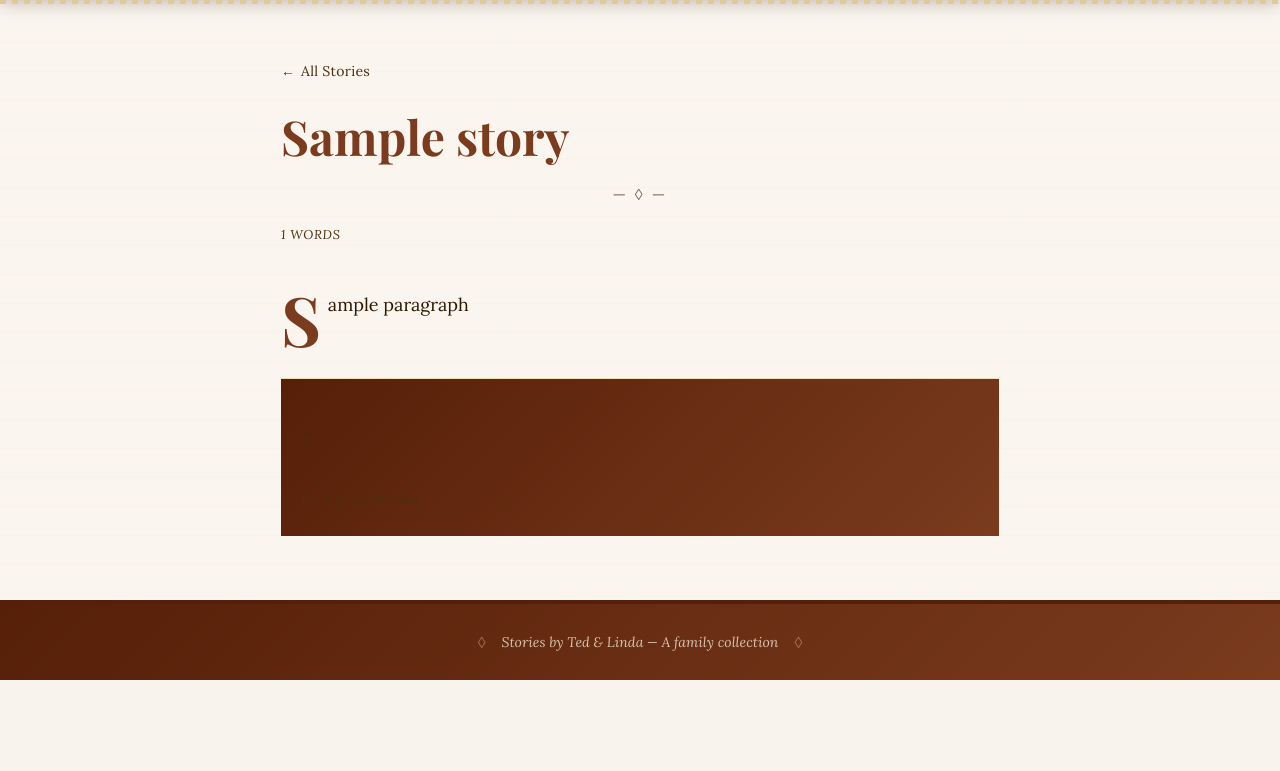
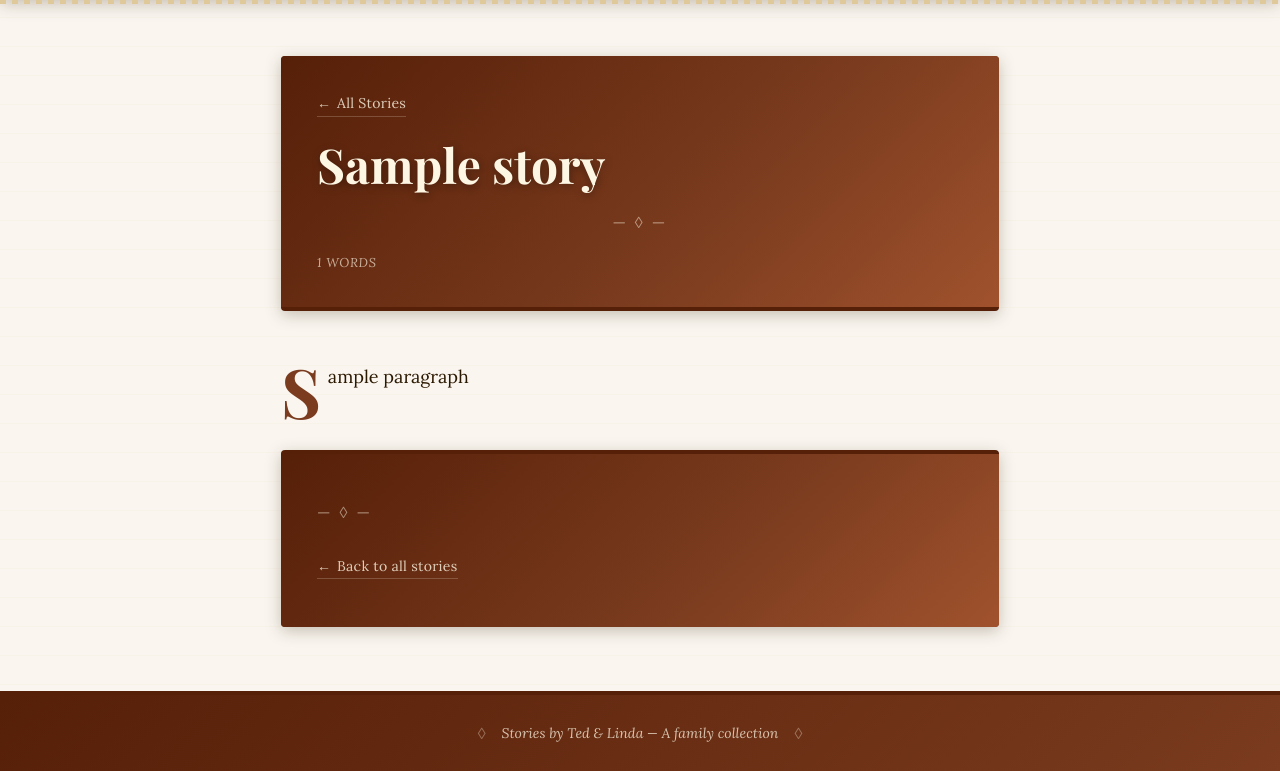
Before and after one commit to solarisjon/ted_linda_stories, a Flask app: template app/templates/story.html in a window 1280 px wide. Shown: the part 172-943 px from the top of the page. Before the commit the page ends 852 px from the top, so only its background shows below. Run offline with Flask 3, Linux system fonts and the light colour scheme; the template is opened without the code that fills it: most values are stand-ins (such as "Sample title", 1, 10 or a date in 2020); some web fonts are replaced.

Commit message:
redesign: dark gradient boxes on story page with readable cream text
- Scope global footer/header selectors to .site-footer/.site-header
- Story page header: explicit dark gradient box, cream title + links
- Story page footer: explicit dark gradient box, cream back-link + ornament
- All text inside dark boxes uses cream/light colors for contrast

Co-Authored-By: Claude Sonnet 4.6 <noreply@anthropic.com>

```diff
--- a/app/static/style.css
+++ b/app/static/style.css
@@ -121,7 +121,7 @@ main {
 }
 
 /* ─── Footer ──────────────────────────────────────────────────── */
-footer {
+.site-footer {
   background-color: var(--accent);
   background-image: linear-gradient(135deg, var(--accent-dark) 0%, var(--accent) 100%);
   color: rgba(253, 246, 227, 0.75);
@@ -264,22 +264,30 @@ footer {
   margin: 0 auto;
 }
 
+/* Dark gradient box — story header */
 .story-page__header {
-  margin-bottom: 2.5rem;
+  background-color: var(--accent);
+  background-image: linear-gradient(135deg, var(--accent-dark) 0%, var(--accent) 60%, var(--accent-light) 100%);
+  border-radius: var(--radius);
+  border-bottom: 4px solid var(--accent-dark);
+  box-shadow: 0 4px 16px rgba(43, 24, 0, 0.25);
+  padding: 2rem 2.25rem 2rem;
+  margin-bottom: 3rem;
 }
 
 .back-link {
   display: inline-flex;
   align-items: center;
   gap: 0.35rem;
-  color: var(--text-muted);
   text-decoration: none;
   font-size: 0.88rem;
   font-family: var(--font-body);
   letter-spacing: 0.02em;
-  margin-bottom: 1.5rem;
-  transition: color 0.2s;
+  margin-bottom: 1.25rem;
+  transition: color 0.2s, border-color 0.2s;
   border-bottom: 1px solid transparent;
+  /* default (light bg) */
+  color: var(--text-muted);
 }
 
 .back-link:hover {
@@ -287,22 +295,43 @@ footer {
   border-bottom-color: var(--border-light);
 }
 
+/* override back-link inside dark boxes */
+.story-page__header .back-link,
+.story-page__footer .back-link {
+  color: rgba(253, 246, 227, 0.8);
+  border-bottom-color: rgba(253, 246, 227, 0.2);
+}
+
+.story-page__header .back-link:hover,
+.story-page__footer .back-link:hover {
+  color: var(--cream);
+  border-bottom-color: rgba(253, 246, 227, 0.6);
+}
+
 .story-page__title {
   font-family: var(--font-serif);
   font-size: clamp(1.9rem, 5vw, 3rem);
   font-weight: 700;
-  color: var(--accent);
   line-height: 1.15;
   margin-bottom: 0.5rem;
+  color: var(--cream);
+  text-shadow: 1px 2px 8px rgba(0, 0, 0, 0.35);
 }
 
 .story-page__meta {
   font-size: 0.8rem;
   font-style: italic;
-  color: var(--text-muted);
   letter-spacing: 0.05em;
   text-transform: uppercase;
   margin-top: 0.25rem;
+  color: rgba(253, 246, 227, 0.65);
+}
+
+/* ornament inside dark boxes */
+.story-page__header .ornament-divider,
+.story-page__footer .ornament-divider {
+  color: rgba(253, 246, 227, 0.5);
+  opacity: 1;
 }
 
 /* ─── Story Body ──────────────────────────────────────────────── */
@@ -330,15 +359,19 @@ footer {
   color: var(--accent);
 }
 
-/* ─── Story Footer ────────────────────────────────────────────── */
+/* ─── Story Footer — dark gradient box ───────────────────────── */
 .story-page__footer {
   margin-top: 3.5rem;
-  padding-top: 2rem;
-  border-top: 1px solid var(--border-light);
+  background-color: var(--accent);
+  background-image: linear-gradient(135deg, var(--accent-dark) 0%, var(--accent) 60%, var(--accent-light) 100%);
+  border-radius: var(--radius);
+  border-top: 4px solid var(--accent-dark);
+  box-shadow: 0 4px 16px rgba(43, 24, 0, 0.25);
+  padding: 1.75rem 2.25rem;
   display: flex;
   flex-direction: column;
   align-items: flex-start;
-  gap: 1rem;
+  gap: 0.75rem;
 }
 
 /* ─── Empty State ─────────────────────────────────────────────── */
--- a/app/templates/base.html
+++ b/app/templates/base.html
@@ -23,7 +23,7 @@
     {% block content %}{% endblock %}
   </main>
 
-  <footer>
+  <footer class="site-footer">
     <div class="footer-inner">
       <span class="footer-ornament">&loz;</span>
       <p>Stories by Ted &amp; Linda &mdash; A family collection</p>
```
